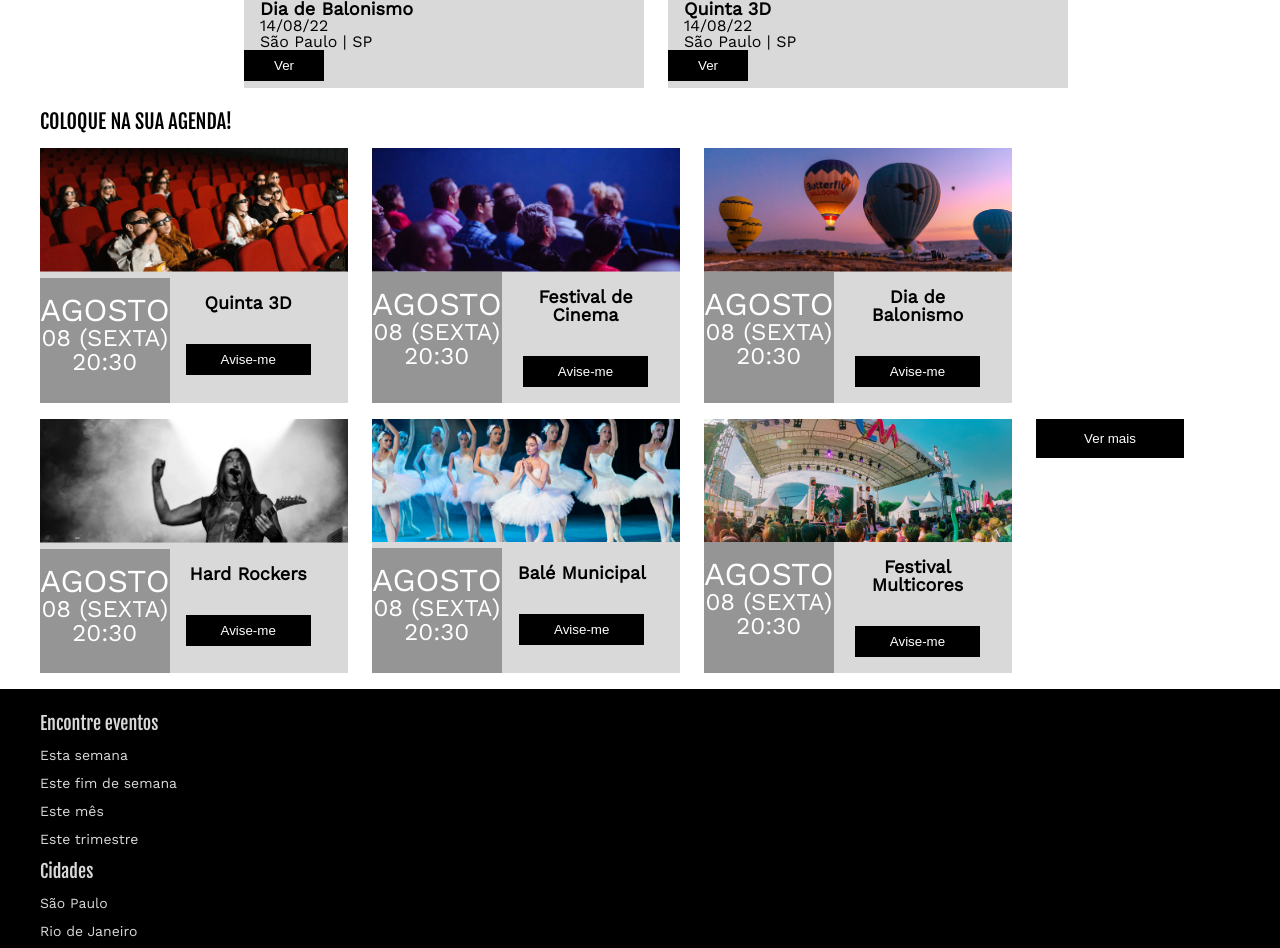
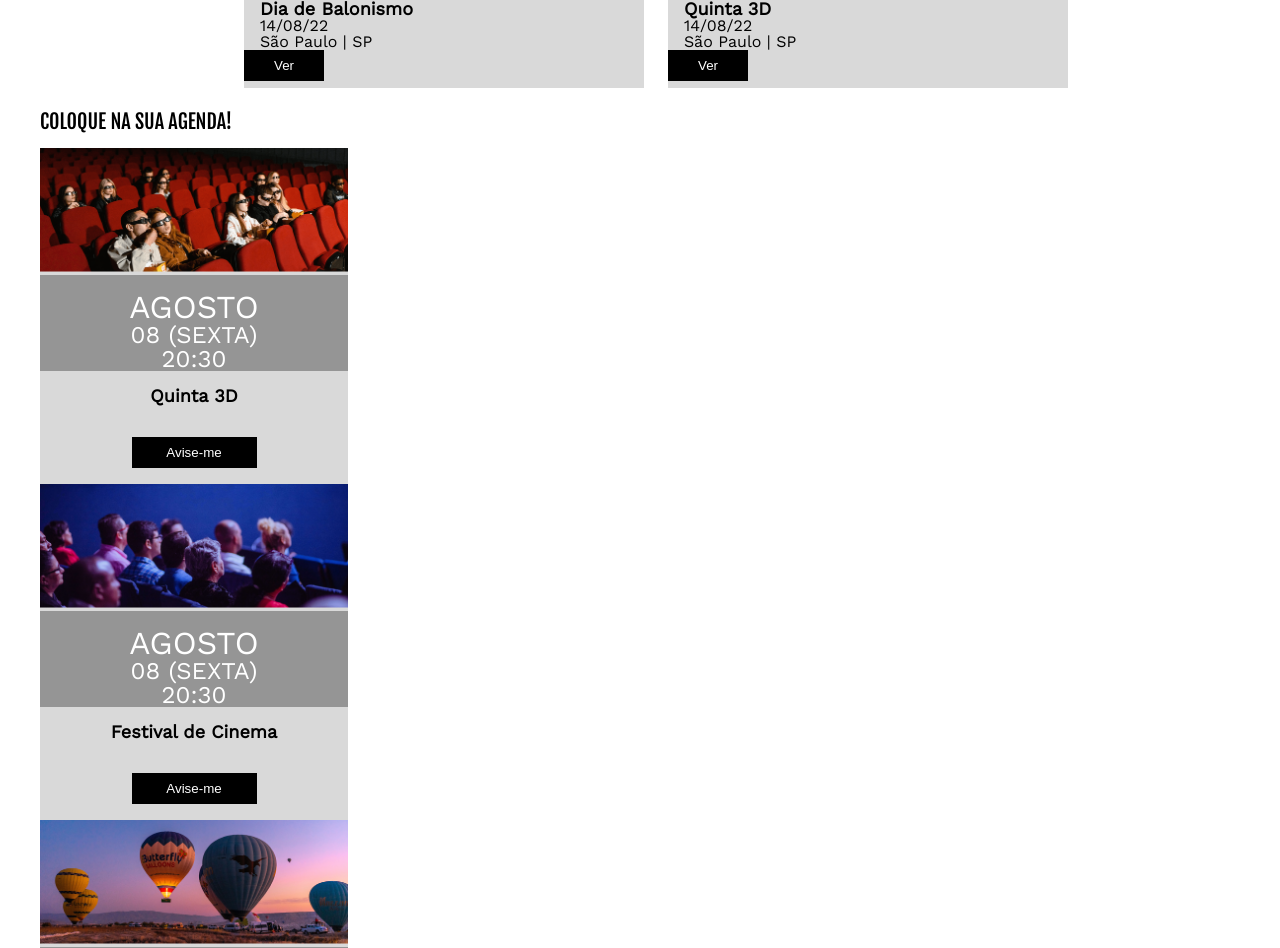
Before and after one commit to CassioJhones/Culturama-FlexBox, a plain HTML site: page index.html in a window 1280 px wide. Shown: the part 2402-3350 px from the top of the page. Drawn offline with nearby package versions, Linux system fonts and the light colour scheme.

Commit message:
Update flex.css

```diff
--- a/assets/style/flex.css
+++ b/assets/style/flex.css
@@ -37,38 +37,6 @@
 }/* --PROXIMOS EVENTOS- */
 
 
-/* --COLOQUE NA SUA AGENDA!-- */
-.agenda__lista{
-    display: flex;
-    flex-wrap: wrap;
-    row-gap: 1rem;
-    column-gap: 1.5rem;
-}
-
-.agenda__item img{
-    display: grid;
-    grid-column: 1/4;
-}
-
-.agenda__item{
-    display: grid;
-    grid-row: 2/4;
-    justify-content: center;
-}
-.agenda__atracao{
-    grid-row: 2/4;
-     justify-content: center;
-
-}
-.agenda__informacoes{
-    grid-row: 2/4;
-
-     justify-content: center;
-}
-
-/* --COLOQUE NA SUA AGENDA-- */
-
-
 
 /* CODIGO PARA TELAS DE ATÉ 720PX (TABLET) */
 @media (min-width: 720px) {
@@ -87,6 +55,7 @@
     }
 
 } /* CODIGO PARA TELAS DE ATÉ 720PX (TABLET) */
+
 
 
 /* CODIGO PARA TELAS DE ATÉ 1440PX (PC) */
```
